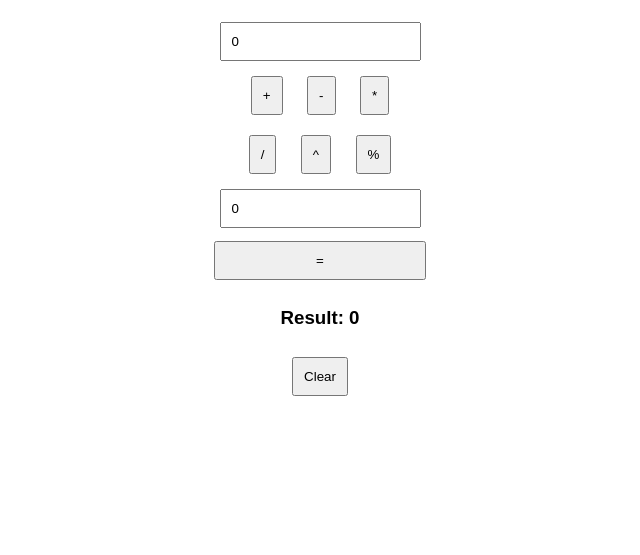
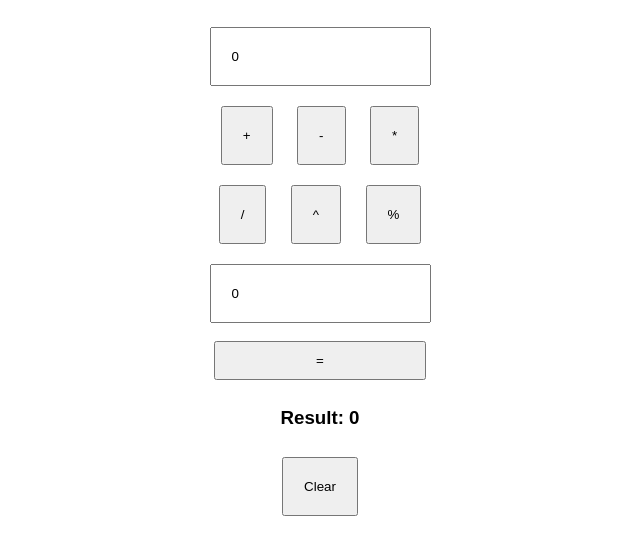
Before and after one commit to innovation-software-technologies/innovative-calculator, a plain HTML site: page index.html in a window 1280 px wide. Shown: the part 51-606 px from the top of the page, without its empty margins (320-960 px from the left). Drawn offline with Linux system fonts and the light colour scheme.

Commit message:
Update index.html

```diff
--- a/index.html
+++ b/index.html
@@ -6,8 +6,8 @@
     <title>Innovative Calculator</title>
     <style>
         body { font-family: Arial, sans-serif; text-align: center; }
-        input { margin: 5px; padding: 10px; }
-	button { margin: 10px; padding: 10px; hover: pointer; }
+        input { margin: 10px; padding: 20px; }
+	button { margin: 10px; padding: 20px; hover: pointer; }
     </style>
 </head>
 <body>
```
